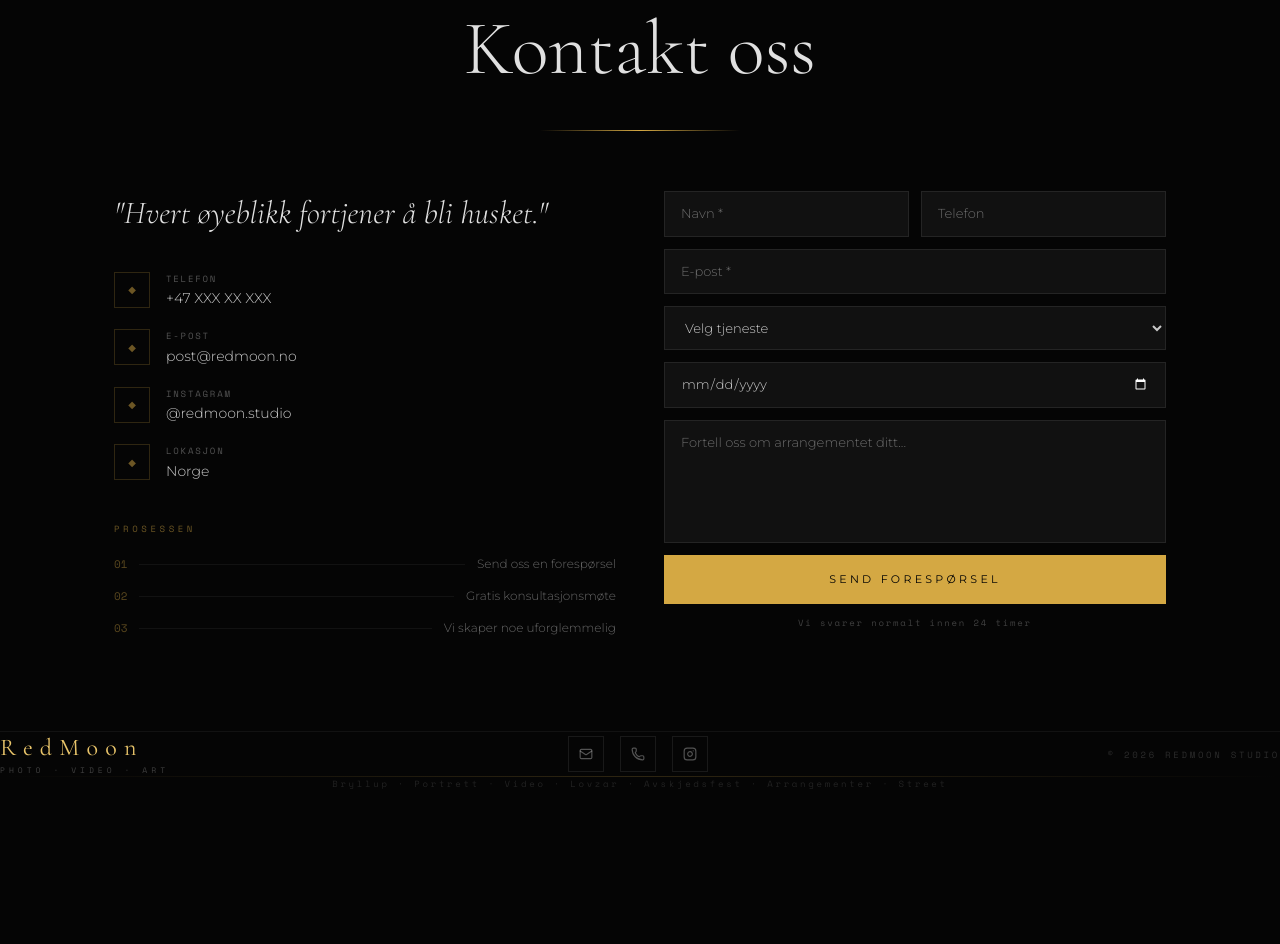
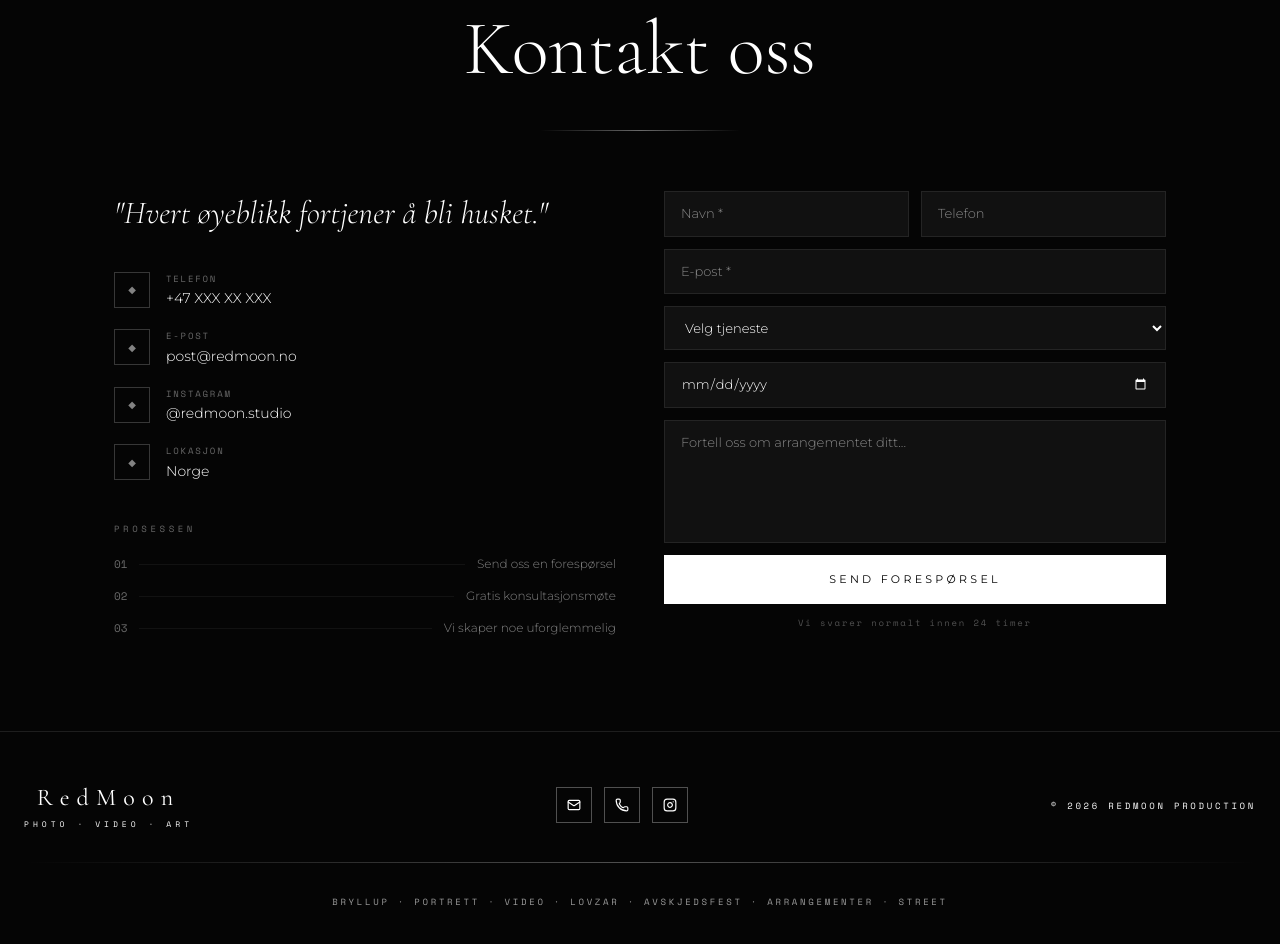
Before and after one commit to AslanKhatuev/RedMoon, a Next.js app: page /kontakt in a window 1280 px wide. Shown: the part 160-1104 px from the top of the page. Before the commit the page ends 951 px from the top, so only its background shows below. Built offline with nearby package versions, Linux system fonts and the light colour scheme.

Commit message:
endret farge til hvitt

```diff
--- a/src/app/kontakt/page.tsx
+++ b/src/app/kontakt/page.tsx
@@ -16,6 +16,32 @@ const SERVICES_LIST = [
   "Annet",
 ];
 
+function SubmitButton({ sent }: { sent: boolean }) {
+  const [hovered, setHovered] = useState(false);
+  return (
+    <button
+      type="submit"
+      onMouseEnter={() => setHovered(true)}
+      onMouseLeave={() => setHovered(false)}
+      style={{
+        padding: "16px",
+        backgroundColor: hovered ? "rgba(255,255,255,0.9)" : "#ffffff",
+        color: "#050505",
+        fontFamily: "Montserrat, sans-serif",
+        fontSize: "11px",
+        letterSpacing: "0.3em",
+        textTransform: "uppercase",
+        border: "none",
+        cursor: "pointer",
+        opacity: hovered ? 0.85 : 1,
+        transition: "opacity 0.3s",
+      }}
+    >
+      {sent ? "Sendt! Vi kontakter deg snart ✓" : "Send forespørsel"}
+    </button>
+  );
+}
+
 export default function KontaktPage() {
   const [formData, setFormData] = useState({
     name: "",
@@ -30,16 +56,11 @@ export default function KontaktPage() {
   const handleSubmit = async (e: React.FormEvent) => {
     e.preventDefault();
     try {
-      const res = await fetch(
-        `http://localhost:1337/api/contact-submissions`,
-        {
-          method: "POST",
-          headers: {
-            "Content-Type": "application/json",
-          },
-          body: JSON.stringify({ data: formData }),
-        }
-      );
+      const res = await fetch("http://localhost:1337/api/contact-submissions", {
+        method: "POST",
+        headers: { "Content-Type": "application/json" },
+        body: JSON.stringify({ data: formData }),
+      });
       if (res.ok) {
         setSent(true);
         setFormData({
@@ -63,7 +84,7 @@ export default function KontaktPage() {
     width: "100%",
     backgroundColor: "#111111",
     border: "1px solid rgba(255,255,255,0.08)",
-    color: "#c8c8c8",
+    color: "#ffffff",
     padding: "12px 16px",
     fontSize: "13px",
     fontFamily: "Montserrat, sans-serif",
@@ -89,7 +110,7 @@ export default function KontaktPage() {
               fontSize: "10px",
               letterSpacing: "0.5em",
               textTransform: "uppercase",
-              color: "rgba(212,168,67,0.6)",
+              color: "rgba(255,255,255,0.5)",
               marginBottom: "16px",
             }}
           >
@@ -100,7 +121,7 @@ export default function KontaktPage() {
               fontFamily: "Cormorant Garamond, serif",
               fontSize: "clamp(2rem,6vw,5rem)",
               fontWeight: 300,
-              color: "#e0e0e0",
+              color: "#ffffff",
               marginBottom: "24px",
             }}
           >
@@ -112,12 +133,12 @@ export default function KontaktPage() {
               maxWidth: "200px",
               margin: "0 auto",
               background:
-                "linear-gradient(90deg, transparent, #d4a843, transparent)",
+                "linear-gradient(90deg, transparent, rgba(255,255,255,0.4), transparent)",
             }}
           />
         </div>
 
-        {/* Grid – stacker på mobil */}
+        {/* Grid */}
         <div
           style={{
             display: "grid",
@@ -133,7 +154,7 @@ export default function KontaktPage() {
                 fontFamily: "Cormorant Garamond, serif",
                 fontSize: "clamp(1.4rem,3vw,2rem)",
                 fontWeight: 300,
-                color: "#e0e0e0",
+                color: "#ffffff",
                 fontStyle: "italic",
                 lineHeight: 1.4,
                 marginBottom: "36px",
@@ -162,14 +183,14 @@ export default function KontaktPage() {
                     width: "36px",
                     height: "36px",
                     flexShrink: 0,
-                    border: "1px solid rgba(212,168,67,0.2)",
+                    border: "1px solid rgba(255,255,255,0.2)",
                     display: "flex",
                     alignItems: "center",
                     justifyContent: "center",
                   }}
                 >
                   <span
-                    style={{ color: "rgba(212,168,67,0.5)", fontSize: "10px" }}
+                    style={{ color: "rgba(255,255,255,0.5)", fontSize: "10px" }}
                   >
                     ◆
                   </span>
@@ -179,7 +200,7 @@ export default function KontaktPage() {
                     style={{
                       fontFamily: "Space Mono, monospace",
                       fontSize: "9px",
-                      color: "rgba(200,200,200,0.4)",
+                      color: "rgba(255,255,255,0.4)",
                       textTransform: "uppercase",
                       letterSpacing: "0.2em",
                       marginBottom: "3px",
@@ -192,7 +213,7 @@ export default function KontaktPage() {
                       fontFamily: "Montserrat, sans-serif",
                       fontSize: "14px",
                       fontWeight: 300,
-                      color: "#c8c8c8",
+                      color: "#ffffff",
                     }}
                   >
                     {value}
@@ -207,7 +228,7 @@ export default function KontaktPage() {
                 style={{
                   fontFamily: "Space Mono, monospace",
                   fontSize: "9px",
-                  color: "rgba(212,168,67,0.5)",
+                  color: "rgba(255,255,255,0.4)",
                   textTransform: "uppercase",
                   letterSpacing: "0.4em",
                   marginBottom: "20px",
@@ -233,7 +254,7 @@ export default function KontaktPage() {
                     style={{
                       fontFamily: "Space Mono, monospace",
                       fontSize: "11px",
-                      color: "rgba(212,168,67,0.4)",
+                      color: "rgba(255,255,255,0.4)",
                       flexShrink: 0,
                     }}
                   >
@@ -251,7 +272,7 @@ export default function KontaktPage() {
                       fontFamily: "Montserrat, sans-serif",
                       fontSize: "12px",
                       fontWeight: 300,
-                      color: "rgba(200,200,200,0.5)",
+                      color: "rgba(255,255,255,0.5)",
                     }}
                   >
                     {step.text}
@@ -293,7 +314,6 @@ export default function KontaktPage() {
                 style={inputStyle}
               />
             </div>
-
             <input
               type="email"
               placeholder="E-post *"
@@ -304,7 +324,6 @@ export default function KontaktPage() {
               }
               style={inputStyle}
             />
-
             <select
               value={formData.service}
               onChange={(e) =>
@@ -325,7 +344,6 @@ export default function KontaktPage() {
                 </option>
               ))}
             </select>
-
             <input
               type="date"
               value={formData.date}
@@ -334,7 +352,6 @@ export default function KontaktPage() {
               }
               style={{ ...inputStyle, colorScheme: "dark" }}
             />
-
             <textarea
               rows={5}
               placeholder="Fortell oss om arrangementet ditt..."
@@ -344,30 +361,13 @@ export default function KontaktPage() {
               }
               style={{ ...inputStyle, resize: "none" }}
             />
-
-            <button
-              type="submit"
-              style={{
-                padding: "16px",
-                backgroundColor: "#d4a843",
-                color: "#050505",
-                fontFamily: "Montserrat, sans-serif",
-                fontSize: "11px",
-                letterSpacing: "0.3em",
-                textTransform: "uppercase",
-                border: "none",
-                cursor: "pointer",
-              }}
-            >
-              {sent ? "Sendt! Vi kontakter deg snart ✓" : "Send forespørsel"}
-            </button>
-
+            <SubmitButton sent={sent} />
             <p
               style={{
                 textAlign: "center",
                 fontFamily: "Space Mono, monospace",
                 fontSize: "9px",
-                color: "rgba(200,200,200,0.3)",
+                color: "rgba(255,255,255,0.3)",
                 letterSpacing: "0.2em",
               }}
             >
--- a/src/app/tjenester/page.tsx
+++ b/src/app/tjenester/page.tsx
@@ -4,7 +4,6 @@ import { SERVICES } from "@/lib/data";
 export default async function TjenesterPage() {
   let services = await getServices();
 
-  // Bruk placeholder-data hvis Strapi er tom
   if (!services || services.length === 0) {
     services = SERVICES.map((s) => ({ ...s }));
   } else {
@@ -39,7 +38,7 @@ export default async function TjenesterPage() {
               fontSize: "10px",
               letterSpacing: "0.5em",
               textTransform: "uppercase",
-              color: "rgba(212,168,67,0.6)",
+              color: "rgba(255,255,255,0.5)",
               marginBottom: "16px",
             }}
           >
@@ -50,7 +49,7 @@ export default async function TjenesterPage() {
               fontFamily: "Cormorant Garamond, serif",
               fontSize: "clamp(2rem,6vw,5rem)",
               fontWeight: 300,
-              color: "#e0e0e0",
+              color: "#ffffff",
               marginBottom: "24px",
             }}
           >
@@ -62,7 +61,7 @@ export default async function TjenesterPage() {
               maxWidth: "200px",
               margin: "0 auto",
               background:
-                "linear-gradient(90deg, transparent, #d4a843, transparent)",
+                "linear-gradient(90deg, transparent, rgba(255,255,255,0.4), transparent)",
             }}
           />
         </div>
@@ -76,7 +75,7 @@ export default async function TjenesterPage() {
                 fontSize: "10px",
                 letterSpacing: "0.4em",
                 textTransform: "uppercase",
-                color: "rgba(212,168,67,0.5)",
+                color: "rgba(255,255,255,0.4)",
                 marginBottom: "24px",
               }}
             >
@@ -103,7 +102,7 @@ export default async function TjenesterPage() {
                       fontFamily: "Cormorant Garamond, serif",
                       fontSize: "clamp(18px,3vw,22px)",
                       fontWeight: 300,
-                      color: "#e0e0e0",
+                      color: "#ffffff",
                       marginBottom: "10px",
                     }}
                   >
@@ -114,7 +113,7 @@ export default async function TjenesterPage() {
                       fontFamily: "Montserrat, sans-serif",
                       fontSize: "13px",
                       fontWeight: 300,
-                      color: "rgba(200,200,200,0.5)",
+                      color: "rgba(255,255,255,0.5)",
                       lineHeight: 1.7,
                     }}
                   >
@@ -135,7 +134,7 @@ export default async function TjenesterPage() {
                 fontSize: "10px",
                 letterSpacing: "0.4em",
                 textTransform: "uppercase",
-                color: "rgba(212,168,67,0.5)",
+                color: "rgba(255,255,255,0.4)",
                 marginBottom: "24px",
               }}
             >
@@ -162,7 +161,7 @@ export default async function TjenesterPage() {
                       fontFamily: "Cormorant Garamond, serif",
                       fontSize: "clamp(18px,3vw,22px)",
                       fontWeight: 300,
-                      color: "#e0e0e0",
+                      color: "#ffffff",
                       marginBottom: "10px",
                     }}
                   >
@@ -173,7 +172,7 @@ export default async function TjenesterPage() {
                       fontFamily: "Montserrat, sans-serif",
                       fontSize: "13px",
                       fontWeight: 300,
-                      color: "rgba(200,200,200,0.5)",
+                      color: "rgba(255,255,255,0.5)",
                       lineHeight: 1.7,
                     }}
                   >
--- a/src/components/layout/Footer.tsx
+++ b/src/components/layout/Footer.tsx
@@ -3,31 +3,58 @@ import { Instagram, Mail, Phone } from "lucide-react";
 
 export default function Footer() {
   return (
-    <footer className="border-t border-white/5 py-12 px-6">
-      <div className="max-w-7xl mx-auto">
-        <div className="flex flex-col md:flex-row items-center justify-between gap-8">
-          <Link href="/" className="flex flex-col items-center md:items-start">
+    <footer
+      style={{
+        borderTop: "1px solid rgba(255,255,255,0.1)",
+        padding: "48px 24px",
+      }}
+    >
+      <div style={{ maxWidth: "1280px", margin: "0 auto" }}>
+        <div
+          style={{
+            display: "flex",
+            flexWrap: "wrap",
+            alignItems: "center",
+            justifyContent: "space-between",
+            gap: "32px",
+          }}
+        >
+          {/* Logo */}
+          <Link
+            href="/"
+            style={{
+              textDecoration: "none",
+              display: "flex",
+              flexDirection: "column",
+              alignItems: "center",
+            }}
+          >
             <span
-              className="text-2xl text-gold-400"
               style={{
                 fontFamily: "Cormorant Garamond, serif",
+                fontSize: "24px",
+                color: "#ffffff",
                 letterSpacing: "0.3em",
               }}
             >
               RedMoon
             </span>
             <span
-              className="text-[8px] text-silver-400/30 uppercase mt-0.5"
               style={{
                 fontFamily: "Space Mono, monospace",
+                fontSize: "8px",
+                color: "#ffffff",
+                textTransform: "uppercase",
                 letterSpacing: "0.5em",
+                marginTop: "2px",
               }}
             >
               Photo · Video · Art
             </span>
           </Link>
 
-          <div className="flex items-center gap-4">
+          {/* Ikoner */}
+          <div style={{ display: "flex", alignItems: "center", gap: "12px" }}>
             {[
               { href: "mailto:post@redmoon.no", Icon: Mail },
               { href: "tel:+47", Icon: Phone },
@@ -36,30 +63,54 @@ export default function Footer() {
               <a
                 key={href}
                 href={href}
-                className="w-9 h-9 border border-white/8 flex items-center justify-center text-silver-400/40 hover:text-gold-400 hover:border-gold-500/30 transition-all duration-300"
+                style={{
+                  width: "36px",
+                  height: "36px",
+                  border: "1px solid rgba(255,255,255,0.3)",
+                  display: "flex",
+                  alignItems: "center",
+                  justifyContent: "center",
+                  color: "#ffffff",
+                  textDecoration: "none",
+                }}
               >
                 <Icon size={14} />
               </a>
             ))}
           </div>
 
+          {/* Copyright */}
           <p
-            className="text-[9px] uppercase text-silver-400/20"
             style={{
               fontFamily: "Space Mono, monospace",
+              fontSize: "9px",
+              color: "#ffffff",
+              textTransform: "uppercase",
               letterSpacing: "0.3em",
             }}
           >
-            © {new Date().getFullYear()} RedMoon Studio
+            © {new Date().getFullYear()} RedMoon Production
           </p>
         </div>
 
-        <div className="h-px my-8 bg-gradient-to-r from-transparent via-gold-500/20 to-transparent" />
+        {/* Divider */}
+        <div
+          style={{
+            height: "1px",
+            margin: "32px 0",
+            background:
+              "linear-gradient(90deg, transparent, rgba(255,255,255,0.3), transparent)",
+          }}
+        />
 
+        {/* Tjenester */}
         <p
-          className="text-center text-[9px] text-silver-400/15"
           style={{
+            textAlign: "center",
             fontFamily: "Space Mono, monospace",
+            fontSize: "9px",
+            color: "rgba(255,255,255,0.6)",
+            textTransform: "uppercase",
             letterSpacing: "0.3em",
           }}
         >
--- a/src/components/layout/Navbar.tsx
+++ b/src/components/layout/Navbar.tsx
@@ -5,6 +5,34 @@ import Link from "next/link";
 import { usePathname } from "next/navigation";
 import { NAV_ITEMS } from "@/lib/data";
 import { Menu, X } from "lucide-react";
+
+function BookButton({ mobile = false }: { mobile?: boolean }) {
+  const [hovered, setHovered] = useState(false);
+  return (
+    <Link
+      href="/kontakt"
+      onMouseEnter={() => setHovered(true)}
+      onMouseLeave={() => setHovered(false)}
+      className={mobile ? "" : "hidden-mobile"}
+      style={{
+        fontFamily: "Montserrat, sans-serif",
+        fontSize: mobile ? "11px" : "10px",
+        letterSpacing: "0.3em",
+        textTransform: "uppercase",
+        textDecoration: "none",
+        color: hovered ? "#050505" : "#ffffff",
+        backgroundColor: hovered ? "#ffffff" : "transparent",
+        border: "1px solid rgba(255,255,255,0.5)",
+        padding: mobile ? "12px 32px" : "10px 24px",
+        transition: "all 0.3s",
+        marginTop: mobile ? "48px" : "0",
+        display: "inline-block",
+      }}
+    >
+      Book nå
+    </Link>
+  );
+}
 
 export default function Navbar() {
   const [scrolled, setScrolled] = useState(false);
@@ -100,24 +128,8 @@ export default function Navbar() {
             })}
           </ul>
 
-          {/* Book nå knapp */}
-          <Link
-            href="/kontakt"
-            className="hidden-mobile"
-            style={{
-              fontFamily: "Montserrat, sans-serif",
-              fontSize: "10px",
-              letterSpacing: "0.3em",
-              textTransform: "uppercase",
-              textDecoration: "none",
-              color: "#ffffff",
-              border: "1px solid rgba(255,255,255,0.5)",
-              padding: "10px 24px",
-              transition: "all 0.3s",
-            }}
-          >
-            Book nå
-          </Link>
+          {/* Book nå knapp – desktop */}
+          <BookButton />
 
           {/* Hamburger */}
           <button
@@ -181,22 +193,7 @@ export default function Navbar() {
             </li>
           ))}
         </ul>
-        <Link
-          href="/kontakt"
-          style={{
-            marginTop: "48px",
-            fontFamily: "Montserrat, sans-serif",
-            fontSize: "11px",
-            letterSpacing: "0.3em",
-            textTransform: "uppercase",
-            textDecoration: "none",
-            color: "#ffffff",
-            border: "1px solid rgba(255,255,255,0.5)",
-            padding: "12px 32px",
-          }}
-        >
-          Book nå
-        </Link>
+        <BookButton mobile />
       </div>
     </>
   );
```
Also changed, not shown: src/app/galleri/page.tsx (+18 -23 lines), src/app/om-oss/page.tsx (+20 -18 lines).
